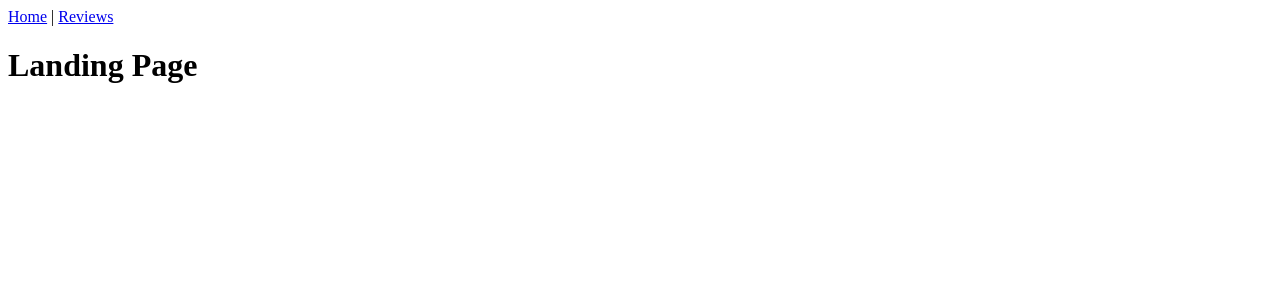
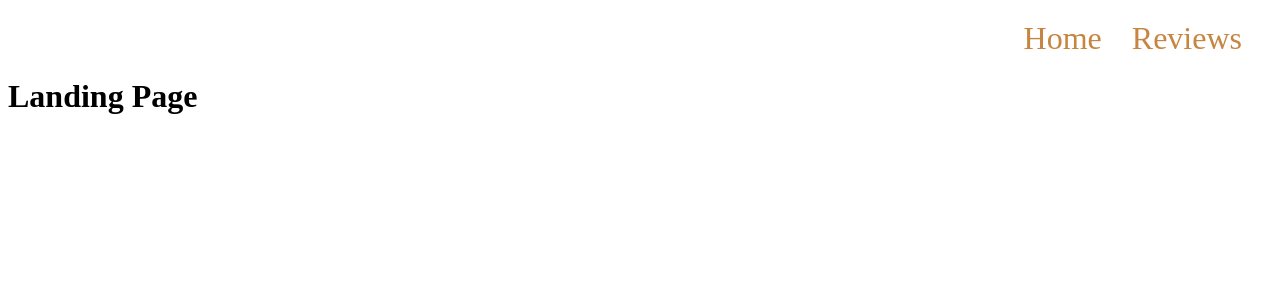
Before and after one commit to KatieClarinet/BookReviews_FrontEnd, a React (Create React App) app: page / in a window 1280 px wide. Shown: the top 300 px of the page. Built offline with nearby package versions, Linux system fonts and the light colour scheme.

Commit message:
added colour and resizing to navbar

```diff
--- /dev/null
+++ b/src/Components/LandingPage/LandingPage.css
@@ -0,0 +1,24 @@
+.nav {
+    display: flex;
+    flex-direction: row;
+    justify-content: flex-end;
+    gap: 30px;
+    margin-right: 30px;
+    margin-top: 20px;
+    cursor: pointer;
+    text-decoration: none;
+    color: #c68541;
+}
+
+a:link {
+    color: #c68541;
+    text-decoration: none;
+}
+
+a:visited {
+    color: #c68541;
+}
+
+a:hover {
+    color: #4f7978;
+}
--- a/src/Components/LandingPage/LandingPage.js
+++ b/src/Components/LandingPage/LandingPage.js
@@ -1,12 +1,14 @@
 import { Link } from "react-router-dom";
+import "./LandingPage.css"
 
 function LandingPage() {
     return (
         <>
-            <nav>
-                <Link to="/">Home</Link> | <Link to="/reviews">Reviews</Link>
+            <nav className="nav">
+                <Link to="/" className="Home">Home</Link>
+                <Link to="/reviews" className="Review">Reviews</Link>
             </nav>
-            <div className="App">
+            <div>
                 <h1>Landing Page</h1>
             </div>
         </>
--- a/src/Components/Review/Review.css
+++ b/src/Components/Review/Review.css
@@ -4,6 +4,8 @@
     flex-direction: column;
     align-items: center;
   }
+
+
 
 
 /* styles the review text */
@@ -21,6 +23,7 @@
     display: flex;
     width: 60vw;
     background-color: #f9b299;
+    opacity: 0.9;
     border-radius: 4vw;
     align-items: center;
   }
--- a/src/Components/Search/Search.css
+++ b/src/Components/Search/Search.css
@@ -4,6 +4,34 @@
   flex-direction: column;
   align-items: center;
 }
+
+.nav {
+  display: flex;
+  flex-direction: row;
+  justify-content: flex-end;
+  gap: 30px;
+  margin-right: 30px;
+  margin-top: 20px;
+  cursor: pointer;
+  text-decoration: none;
+  color: #c68541;
+  font-size: 4vh;
+}
+
+a:link {
+  color: #c68541;
+  text-decoration: none;
+}
+
+a:visited {
+  color: #c68541;
+}
+
+a:hover {
+  color: #4f7978;
+
+}
+
 .logo {
     margin-top: 10vh;
     width: 30vw;
--- a/src/Components/Search/Search.js
+++ b/src/Components/Search/Search.js
@@ -25,11 +25,12 @@ function Search() {
     }
     return (
         <>
+            <nav className="nav">
+                <Link to="/">Home</Link>
+                <Link to="/reviews">Reviews</Link>
+            </nav>
         <div className="Reviews">
 
-            <nav>
-                <Link to="/">Home</Link> | <Link to="/reviews">Reviews</Link>
-            </nav>
             <div>
                 <img
                     className="logo"
```
Also changed, not shown: 1 other file (tests, documents, lock files or other folders).
